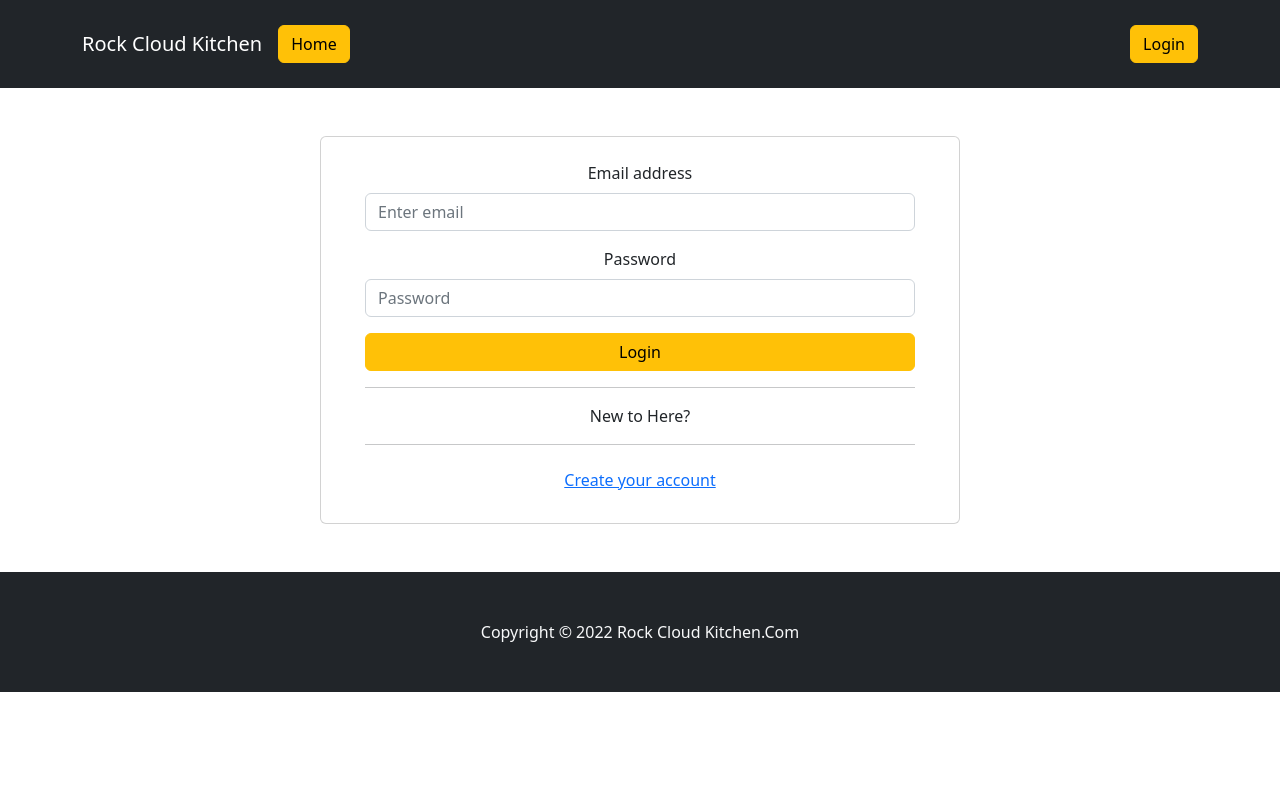
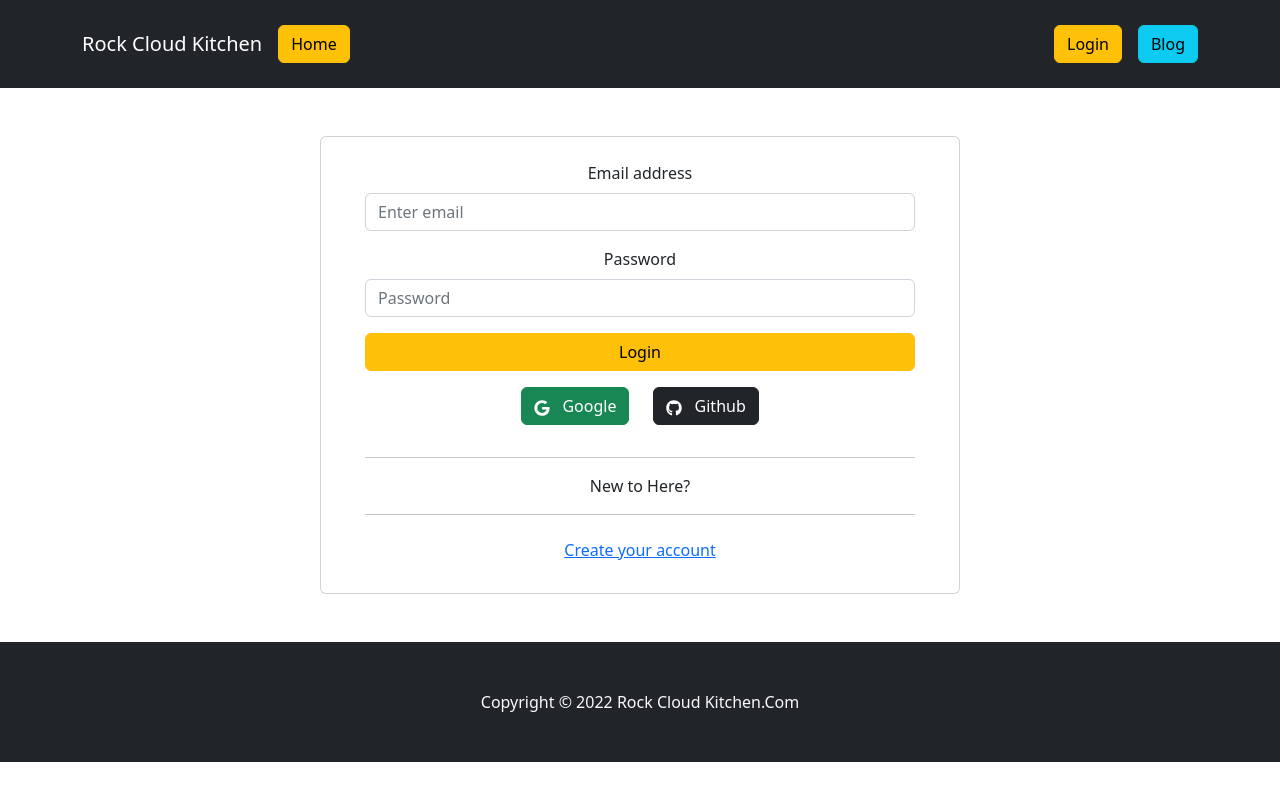
Before and after one commit to chykasib/cloud-kitchen-client-repo, a React (Create React App) app: page /login in a window 1280 px wide. Built offline with nearby package versions, Linux system fonts and the light colour scheme; no server answers.

Commit message:
add github and google button

```diff
--- a/package.json
+++ b/package.json
@@ -3,6 +3,10 @@
   "version": "0.1.0",
   "private": true,
   "dependencies": {
+    "@fortawesome/fontawesome-svg-core": "^6.2.0",
+    "@fortawesome/free-solid-svg-icons": "^6.2.0",
+    "@fortawesome/react-fontawesome": "^0.2.0",
+    "@react-icons/all-files": "^4.1.0",
     "@testing-library/jest-dom": "^5.16.5",
     "@testing-library/react": "^13.4.0",
     "@testing-library/user-event": "^13.5.0",
--- a/src/Context/AuthProvider.js
+++ b/src/Context/AuthProvider.js
@@ -1,10 +1,12 @@
 import React, { createContext, useEffect, useState } from 'react';
-import { getAuth, createUserWithEmailAndPassword, signInWithEmailAndPassword, onAuthStateChanged, signOut } from "firebase/auth";
+import { getAuth, createUserWithEmailAndPassword, signInWithEmailAndPassword, onAuthStateChanged, signOut, GoogleAuthProvider, signInWithPopup, GithubAuthProvider } from "firebase/auth";
 import app from '../firebase/firebase.config';
 
 const auth = getAuth(app);
 export const AuthContext = createContext();
 const AuthProvider = ({ children }) => {
+    const googleProvider = new GoogleAuthProvider();
+    const githubProvider = new GithubAuthProvider();
     const [loading, setLoading] = useState(true);
     const [user, setUser] = useState(false)
     const createUser = (email, password) => {
@@ -22,6 +24,12 @@ const AuthProvider = ({ children }) => {
         return signOut(auth)
     }
 
+    const googleSingIn = () => {
+        return signInWithPopup(auth, googleProvider)
+    }
+    const githubLogin = () => {
+        return signInWithPopup(auth, googleProvider)
+    }
     useEffect(() => {
         const unsubscribe = onAuthStateChanged(auth, currentUser => {
             setLoading(false)
@@ -36,7 +44,9 @@ const AuthProvider = ({ children }) => {
         loading,
         createUser,
         signInByEmailAndPassword,
-        logOut
+        logOut,
+        googleSingIn,
+        githubLogin
     }
     return (
         <div>
--- a/src/pages/Login/Login.js
+++ b/src/pages/Login/Login.js
@@ -3,10 +3,11 @@ import { Card } from 'react-bootstrap';
 import Button from 'react-bootstrap/Button';
 import Form from 'react-bootstrap/Form';
 import { Link } from 'react-router-dom';
+import { FaGithub, FaGoogle } from 'react-icons/fa';
 import { AuthContext } from '../../Context/AuthProvider';
 import useTitle from '../../Hooks/UseTitle';
 const Login = () => {
-    const { signInByEmailAndPassword } = useContext(AuthContext)
+    const { signInByEmailAndPassword, googleSingIn, githubLogin } = useContext(AuthContext)
     useTitle('Login')
     const loginHandler = e => {
         e.preventDefault();
@@ -23,6 +24,24 @@ const Login = () => {
             .catch(error => console.error(error));
 
     }
+
+    const googleSignInHandler = () => {
+        googleSingIn()
+            .then(result => {
+                const user = result.user;
+                console.log(user)
+            })
+            .catch(error => console.error(error))
+    }
+
+    const githubSignInHandler = () => {
+        githubLogin()
+            .then(result => {
+                const user = result.user;
+                console.log(user)
+            })
+            .catch(error => console.error(error))
+    }
     return (
         <Card className='container w-50 my-5'>
             <Form onSubmit={loginHandler} className='my-2 mx-3 p-3'>
@@ -37,6 +56,8 @@ const Login = () => {
                 <Button className='w-100' variant="warning" type="submit">
                     Login
                 </Button>
+                <Button onClick={googleSignInHandler} className='my-3 me-4' variant="success"><FaGoogle className='me-2'></FaGoogle> Google</Button>
+                <Button onClick={githubSignInHandler} variant="dark"><FaGithub className='me-2'></FaGithub> Github</Button>
                 <hr /><p>New to Here?</p><hr />
                 <Link to={'/register'}><Button variant="link"> Create your account</Button></Link>
             </Form>
--- a/src/pages/Register/Register.js
+++ b/src/pages/Register/Register.js
@@ -3,11 +3,12 @@ import { Card } from 'react-bootstrap';
 import Button from 'react-bootstrap/Button';
 import Form from 'react-bootstrap/Form';
 import { Link } from 'react-router-dom';
+import { FaGithub, FaGoogle } from 'react-icons/fa';
 import { AuthContext } from '../../Context/AuthProvider';
 import useTitle from '../../Hooks/UseTitle';
 
 const Register = () => {
-    const { createUser } = useContext(AuthContext)
+    const { createUser, googleSingIn, githubLogin } = useContext(AuthContext)
     useTitle('Register')
     const registerHandler = e => {
         e.preventDefault();
@@ -24,6 +25,22 @@ const Register = () => {
             })
             .catch(error => console.error(error));
 
+    }
+    const googleSignInHandler = () => {
+        googleSingIn()
+            .then(result => {
+                const user = result.user;
+                console.log(user)
+            })
+            .catch(error => console.error(error))
+    }
+    const githubSignInHandler = () => {
+        githubLogin()
+            .then(result => {
+                const user = result.user;
+                console.log(user)
+            })
+            .catch(error => console.error(error))
     }
     return (
         <Card className='container w-50 my-5'>
@@ -43,6 +60,8 @@ const Register = () => {
                 <Button className='w-100' variant="warning" type="submit">
                     Register
                 </Button>
+                <Button onClick={googleSignInHandler} className='my-3 me-4' variant="success"><FaGoogle className='me-2'></FaGoogle> Google</Button>
+                <Button onClick={githubSignInHandler} variant="dark"><FaGithub className='me-2'></FaGithub> Github</Button>
                 <hr /><p>Already have an account?</p><hr />
                 <Link to={'/login'}><Button variant="link">Please! Login</Button></Link>
             </Form>
--- a/src/pages/Shared/Header/Header.js
+++ b/src/pages/Shared/Header/Header.js
@@ -27,6 +27,7 @@ const Header = () => {
                         }
                     </Nav>
                     <Nav>
+                        <Link className='ms-3' to={'/blog'}><Button variant="info">Blog</Button></Link>
                     </Nav>
                 </Navbar.Collapse>
             </Container>
```
Also changed, not shown: 1 other file (tests, documents, lock files or other folders).
